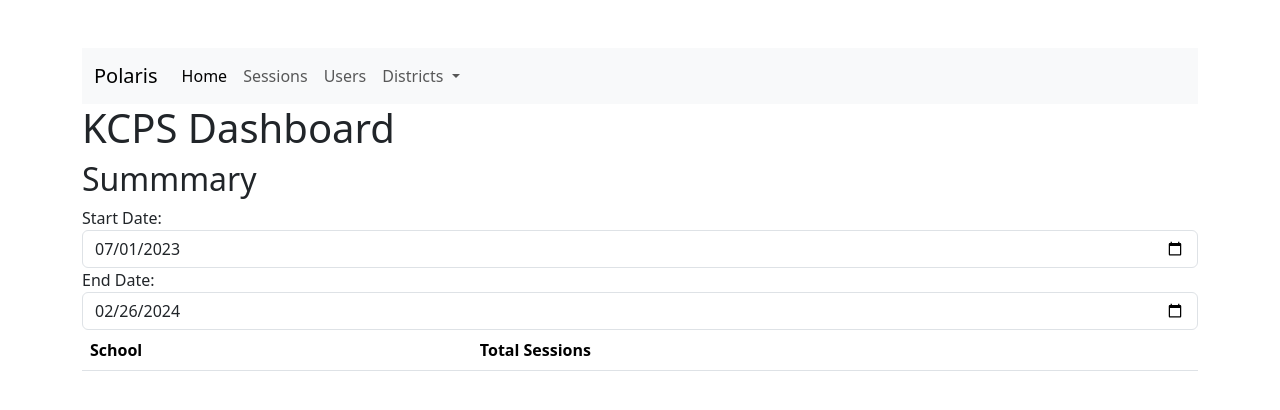
After one commit to admiralorbiter/prepkc-polaris, a Flask app: page /districts/kcps_report in a window 1280 px wide. The commit adds this page. Shown: the top 410 px of the page. Run offline with Flask 3, Linux system fonts and the light colour scheme; data that the repository does not hold is empty; some libraries are stand-ins or nearby versions.

Commit message:
summary report and date filter

```diff
--- a/app/routes/views.py
+++ b/app/routes/views.py
@@ -9,6 +9,12 @@ from sqlalchemy import func
 @app.route("/", methods=["GET"])
 def index():
     return render_template("index.html")
+
+@app.route("/districts/kcps_report", methods=["GET"])
+def kcps_report():
+    default_start_date = datetime(2023, 7, 1).strftime('%Y-%m-%d')
+    default_end_date = datetime.now().strftime('%Y-%m-%d')
+    return render_template("/districts/kcps_report.html", start_date=default_start_date, end_date=default_end_date)
 
 @app.route("/districts/kck", methods=["GET"])
 def kck():
@@ -47,6 +53,34 @@ def load_districts_table():
     else:
         session_data = Session.query.filter_by(district_or_company=district).all()
     return render_template("session_table.html", sessions=session_data)
+
+@app.route("/load-district-summary", methods=["GET"])
+def load_district_summary():
+    district = request.args.get('district')
+     # Get start_date and end_date from request, use default if not provided
+    start_date = request.args.get('start_date', default=datetime(2023, 7, 1), type=lambda s: datetime.strptime(s, '%Y-%m-%d'))
+    end_date = request.args.get('end_date', default=datetime.now(), type=lambda s: datetime.strptime(s, '%Y-%m-%d'))
+
+    if district=="kck":
+        session_data = Session.query.filter_by(district_or_company="KANSAS CITY USD 500").all()
+    elif district=="kcps":
+        summary_data = Session.query \
+            .filter_by(district_or_company="KANSAS CITY PUBLIC SCHOOL DISTRICT") \
+            .filter(Session.status == "Completed") \
+            .filter(Session.date.between(start_date, end_date)) \
+            .group_by(Session.school) \
+            .with_entities(Session.school, func.count(Session.id).label('total_sessions')) \
+            .all()
+    elif district=="center":
+        session_data = Session.query.filter_by(district_or_company="CENTER 58 SCHOOL DISTRICT").all()
+    elif district=="hickman":
+        session_data = Session.query.filter_by(district_or_company="HICKMAN MILLS C-1").all()
+    elif district=="grandview":
+        session_data = Session.query.filter_by(district_or_company="GRANDVIEW C-4").all()
+    else:
+        session_data = Session.query.filter_by(district_or_company=district).all()
+    return render_template("district_summary.html", summary_data=summary_data)
+
 
 @app.route("/sessions", methods=["GET"])
 def sessions():
--- /dev/null
+++ b/app/templates/district_summary.html
@@ -0,0 +1,16 @@
+<table class="table">
+    <thead>
+        <tr>
+            <th>School</th>
+            <th>Total Sessions</th>
+        </tr>
+    </thead>
+    <tbody>
+        {% for school, total_sessions in summary_data %}
+            <tr>
+                <td>{{ school }}</td>
+                <td>{{ total_sessions }}</td>
+            </tr>
+        {% endfor %}
+    </tbody>
+</table>
--- a/app/templates/districts/kcps.html
+++ b/app/templates/districts/kcps.html
@@ -4,6 +4,7 @@
 
 {% block content %}
     <h1>KCPS</h1>
+    <a href="/districts/kcps_report">KCPS Dashboard</a>
     <div class="mb-3">
         <label for="statusFilter" class="form-label">Filter by Status:</label>
         <select id="statusFilter" name="statusFilter" class="form-select" hx-get="/filter-kcps" hx-target="#districtTable" hx-trigger="change">
--- /dev/null
+++ b/app/templates/districts/kcps_report.html
@@ -0,0 +1,24 @@
+{% extends "base.html" %}
+
+{% block title %}KCPS Report{% endblock %}
+
+{% block content %}
+<h1>KCPS Dashboard</h1>
+<h2>Summmary</h2>
+<!-- Date selection form -->
+<form id="dateFilterForm" hx-get="/load-district-summary?district=kcps" hx-target="#districtSummary" hx-trigger="change from:#dateFilterForm">
+    <div class="form-group">
+        <label for="startDate">Start Date:</label>
+        <!-- Set default value for start date -->
+        <input type="date" id="startDate" name="start_date" class="form-control" value="{{ start_date }}">
+    </div>
+    <div class="form-group">
+        <label for="endDate">End Date:</label>
+        <!-- Set default value for end date -->
+        <input type="date" id="endDate" name="end_date" class="form-control" value="{{ end_date }}">
+    </div>
+</form>
+<div id="districtSummary" hx-get="/load-district-summary?district=kcps" hx-trigger="load">
+    <p>Loading...</p>
+</div>
+{% endblock %}
```
Also changed, not shown: scripts/create_db.py (renamed from create_db.py), scripts/delete_protected_student.py (renamed from delete_protected_student.py).
